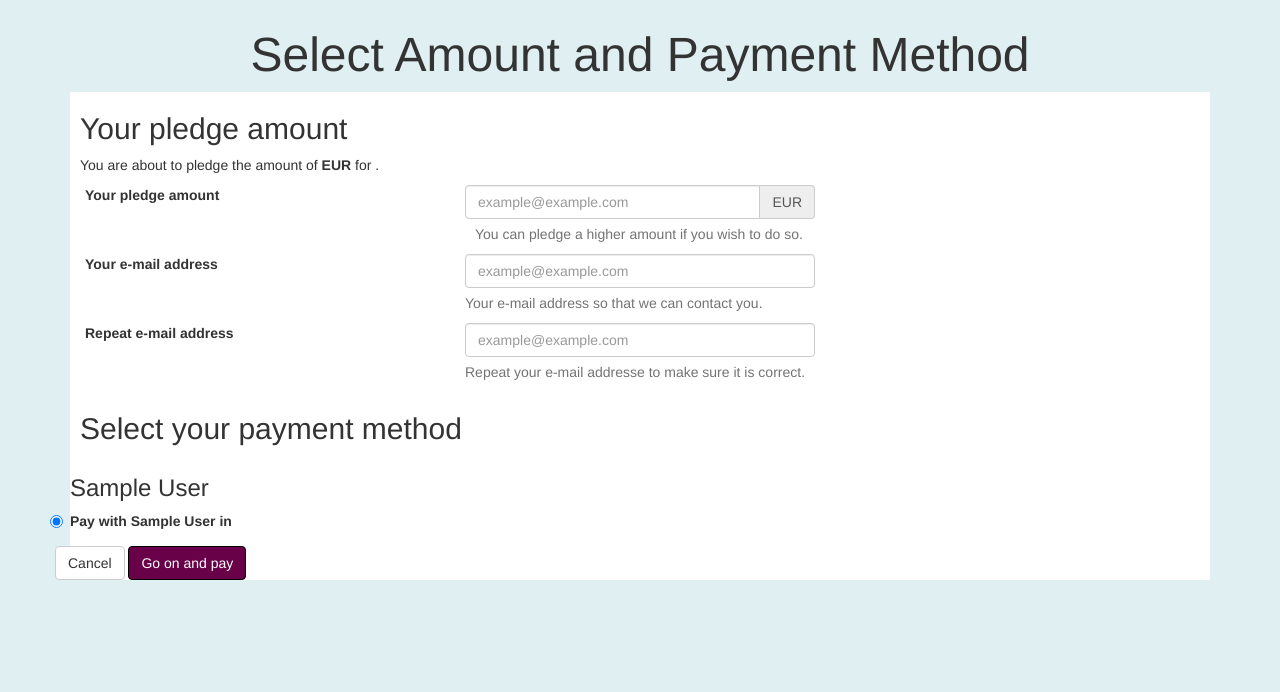
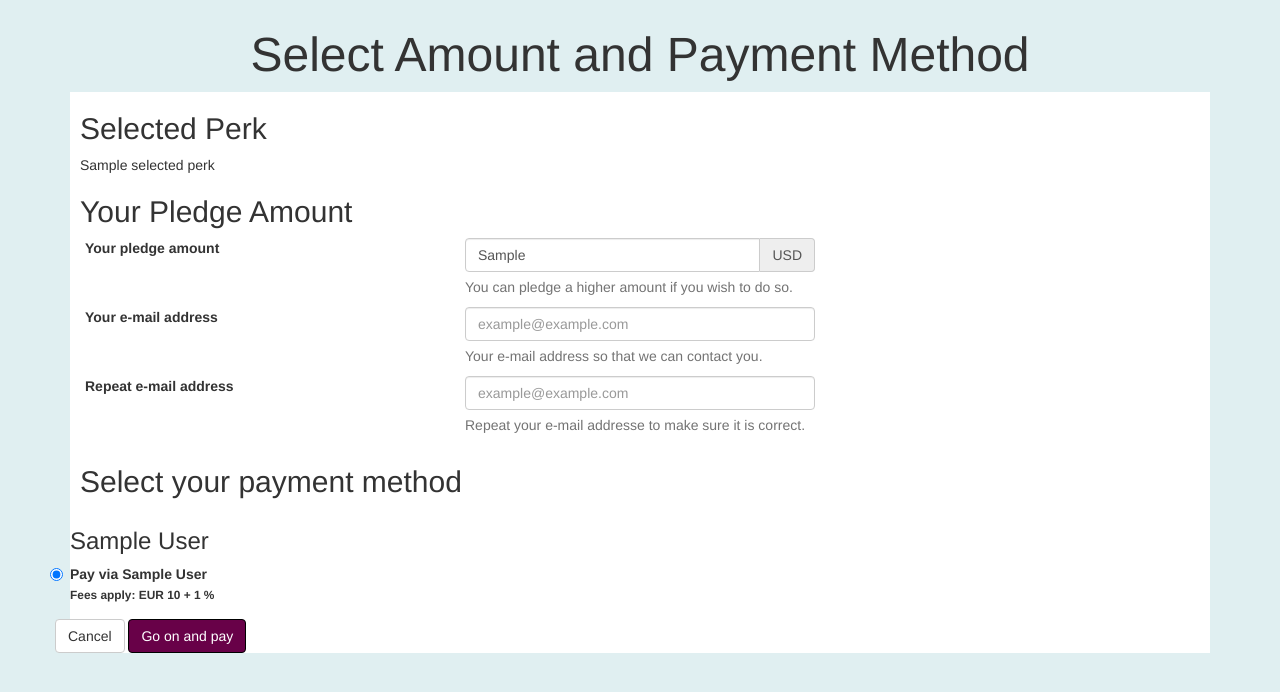
Before and after one commit to uwekamper/yeahletsdothat, a Django app: template templates/campaigns/select_payment.html in a window 1280 px wide. Shown: the part 51-743 px from the top of the page. Run offline with Django 3.2, Linux system fonts and the light colour scheme; tables that the repository leaves empty hold one stand-in row (values such as "Sample post"); the template is opened without the code that fills it: values that come from a table or form of the project are taken from there, most other values are stand-ins (such as "Sample title", 1, 10 or a date in 2020); parts of the project's set-up code (start-up, migrations or seed data) failed here and were passed over; some libraries are stand-ins or nearby versions.

Commit message:
clean up tests, add test for selecting a perk

```diff
--- a/templates/campaigns/campaign_details.html
+++ b/templates/campaigns/campaign_details.html
@@ -19,7 +19,7 @@
                 <div class="activity-right-body">
                     <div class="activity-value">{{ campaign.get_number_of_participants }}</div>
                     <div class="activity-unit">participant(s)</div>
-                    <div class="activity-value">{% if campaign.get_total_pledge_amount %}{{ campaign.get_total_pledge_amount }}{% else %}0{% endif %} {{ campaign.get_currency_display }}</div>
+                    <div class="activity-value">{% if campaign.get_total_pledge_amount %}{{ campaign.get_total_pledge_amount|floatformat:2 }}{% else %}0{% endif %} {{ campaign.get_currency_display }}</div>
                     <div class="activity-unit">pledged of {{ campaign.goal|floatformat:2 }}
                     {{ campaign.get_currency_display }} goal</div>
                     <div class="activity-value">{{ campaign.days_left }}</div>
@@ -48,8 +48,10 @@
                           <a href="#" class="btn btn-success">Select this perk</a>
                         </div>
                     {% endfor %}
+
+                    <h2>Payable using</h2>
                     {% for method in methods %}
-                        {{ method.display_name }}
+                        <p>{{ method.display_name }}</p>
                     {% endfor %}
                 </div>
             </div><!-- /.col -->
--- a/templates/campaigns/select_payment.html
+++ b/templates/campaigns/select_payment.html
@@ -11,11 +11,16 @@
         {% csrf_token %}
         <div class="row">
             <div class="col-xs-12">
-                <h2>Your pledge amount</h2>
 
-                <p>You are about to pledge the amount of
-                    <strong>{{ campaign.pledge_value }} {{ campaign.get_currency_display }}</strong>
-                    for <strong>{{ campaign.name }}</strong>. </p>
+                <h2>Selected Perk</h2>
+
+                {% if selected_perk %}
+                  <p id="perk-title">{{ selected_perk.title }}</p>
+                {% else %}
+                  <p>You did not select a perk.</p>
+                {% endif %}
+
+                <h2>Your Pledge Amount</h2>
 
                 {% if form.errors %}
                 <div class="alert alert-danger">
@@ -33,10 +38,10 @@
                             <div class="col-md-4">
                                 <div class="input-group">
                                     <input id="id_amount" name="amount" class="form-control"
-                                           placeholder="example@example.com" value="{{ campaign.pledge_value }}" type="number">
+                                           placeholder="0" value="{{ campaign.pledge_value }}" type="float">
                                     <span class="input-group-addon">{{ campaign.get_currency_display }}</span>
                                 </div>
-                                <p class="help-block">You can pledge a higher amount if you wish to do so.</p>
+                                <span class="help-block">You can pledge a higher amount if you wish to do so.</span>
                             </div>
                             <div class="col-md-4">
                             </div>
@@ -82,9 +87,8 @@
                                  <h3>{{ method.display_name }}</h3>
                             <div class="radio">
                                 <input type="radio" name="payment_method" id="id_radio_{{ forloop.counter }}" value="{{ method.name }}" checked="checked">
-                                Pay with {{ method.display_name }} in
-                                {% for currency in method.currencies %}
-                                {% endfor %}
+                                Pay via {{ method.display_name }}<br />
+                                <small>Fees apply: EUR {{ method.fee_per_transaction }} + {{ method.fee_percent }} %</small>
                             </div><!-- /.radio -->
                             </label>
                         </div>
```
Also changed, not shown: src/campaigns/payment_method.py (+17 -4 lines), src/campaigns/tests/common.py (+14 -2 lines), src/campaigns/tests/test_events.py (+9 -13 lines), src/campaigns/tests/test_models.py (+14 -11 lines), src/campaigns/tests/test_payment_method.py (+15 -0 lines), src/campaigns/tests/test_views.py (added, +51 -0 lines), src/campaigns/views.py (+8 -4 lines).
